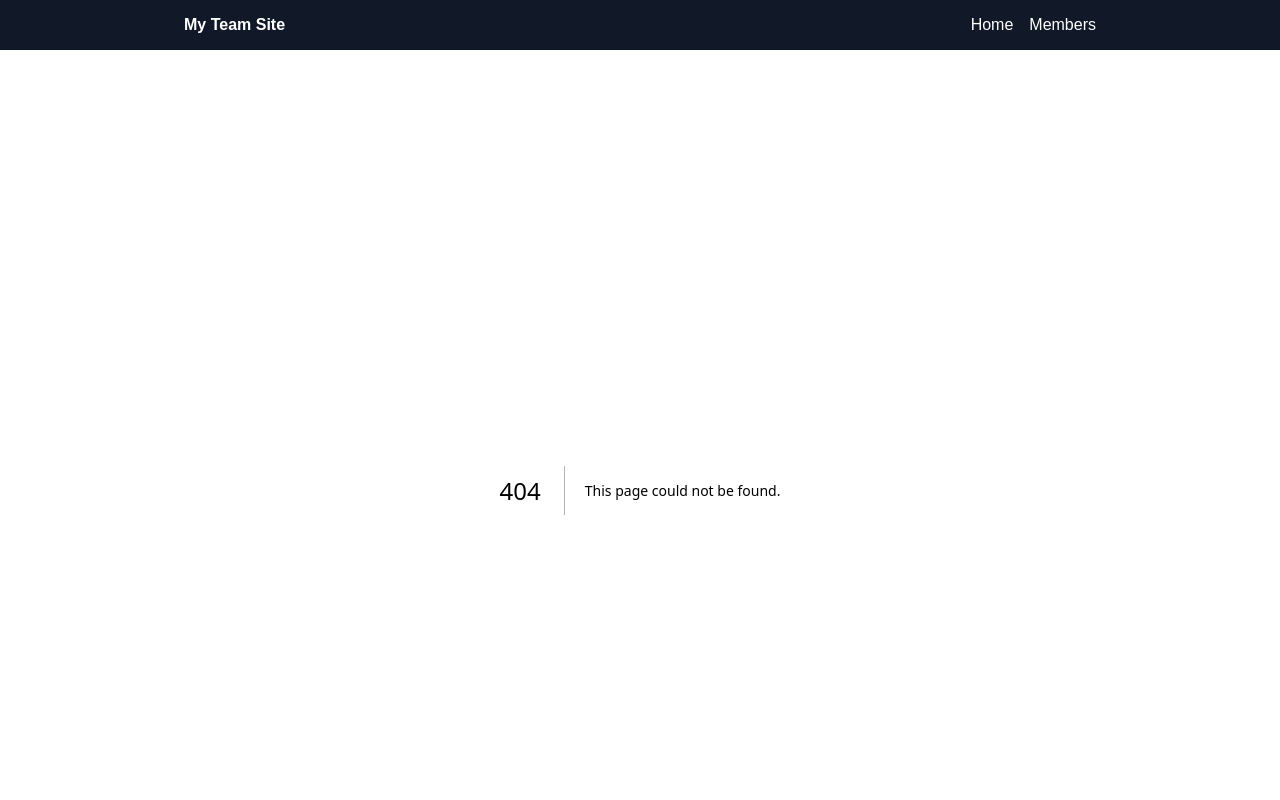
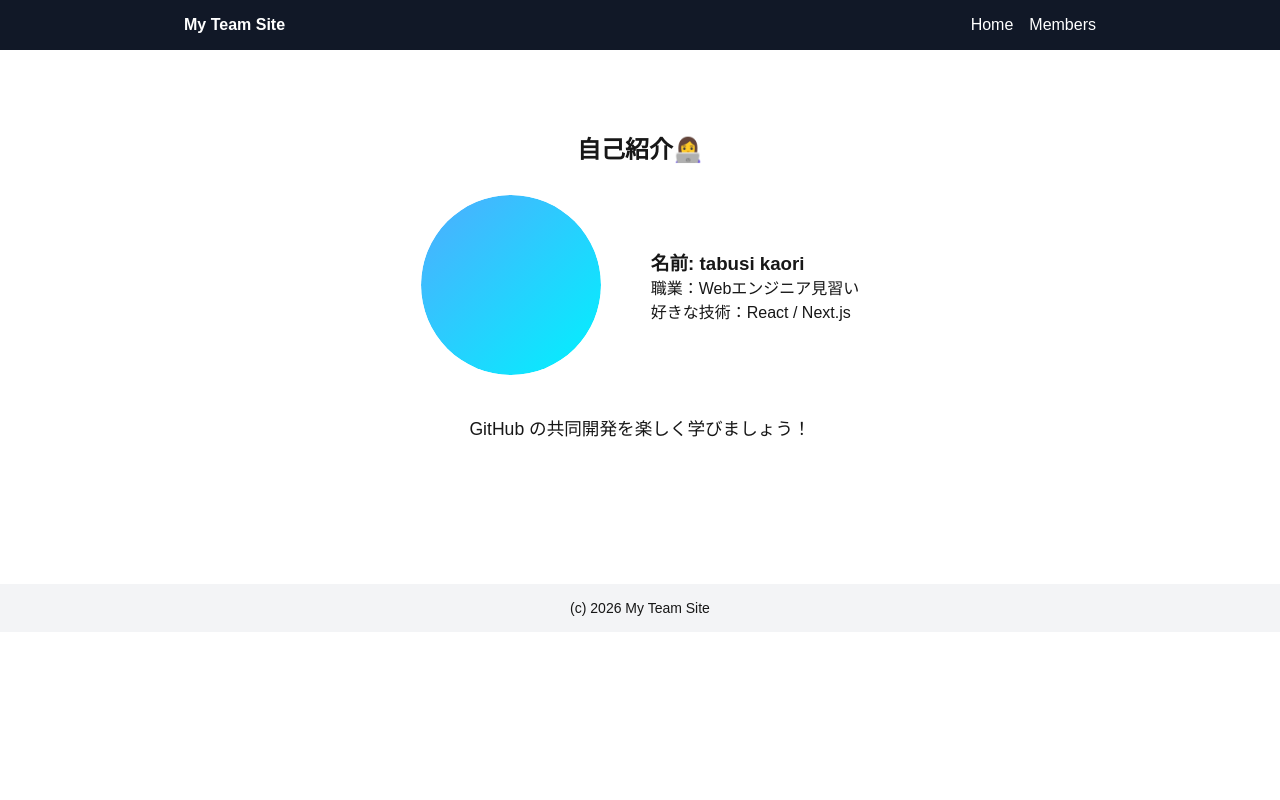
Before and after one commit to yusukeweb/sozosya-202603-webapp, a Next.js app: page /members/tabusi in a window 1280 px wide. Before the commit this address had no page. Shown: the top 800 px of the page. Built offline with nearby package versions, Linux system fonts and the light colour scheme.

Commit message:
追加ファイル

```diff
--- /dev/null
+++ b/src/app/members/tabusi/page.jsx
@@ -0,0 +1,29 @@
+import styles from './page.module.css'
+
+export default function SampleMemberPage() {
+  return (
+    <section className={styles.container}>
+      <h1 className={styles.name}>自己紹介👩‍💻</h1>
+      <div className={styles.members}>
+            <div className={styles.imageWrapper}>
+                <div className={styles.photo}></div>
+            </div>
+            <div className={styles.profil}>
+                    <h3>名前: tabusi kaori</h3>
+                    <p>職業：Webエンジニア見習い</p>
+                    <p>好きな技術：React / Next.js</p>
+            </div>
+     </div>
+      <p className={styles.message}>GitHub の共同開発を楽しく学びましょう！</p>
+    </section>
+  )
+}
+
+//   return (
+//     <section className={styles.container}>
+//       <h1 className={styles.name}>tabusi</h1>
+//       <p>職業：Webエンジニア見習い</p>
+//       <p>好きな技術：React / Next.js</p>
+//       <p className={styles.message}>GitHub の共同開発を楽しく学びましょう！</p>
+//     </section>
+//   )
--- /dev/null
+++ b/src/app/members/tabusi/page.module.css
@@ -0,0 +1,43 @@
+.container {
+  padding: 40px;
+}
+
+.name {
+  text-align: center;
+  margin-bottom: 30px;
+}
+
+.members {
+  display: flex;
+  align-items: center;
+  gap: 50px;
+}
+
+.imageWrapper {
+  width: min(40vw, 180px);
+  aspect-ratio: 1 / 1;
+  border-radius: 50%;
+  overflow: hidden;
+}
+
+
+.photo {
+  width: 100%;
+  height: 100%;
+  border-radius: 50%;
+  background: linear-gradient(135deg, #4facfe 0%, #00f2fe 100%);
+}
+
+.profile h3 {
+  margin-bottom: 12px;
+}
+
+.profile p {
+  margin: 4px 0;
+}
+
+.message {
+  margin-top: 40px;
+  text-align: center;
+  font-size: 1.1rem;
+}
```
